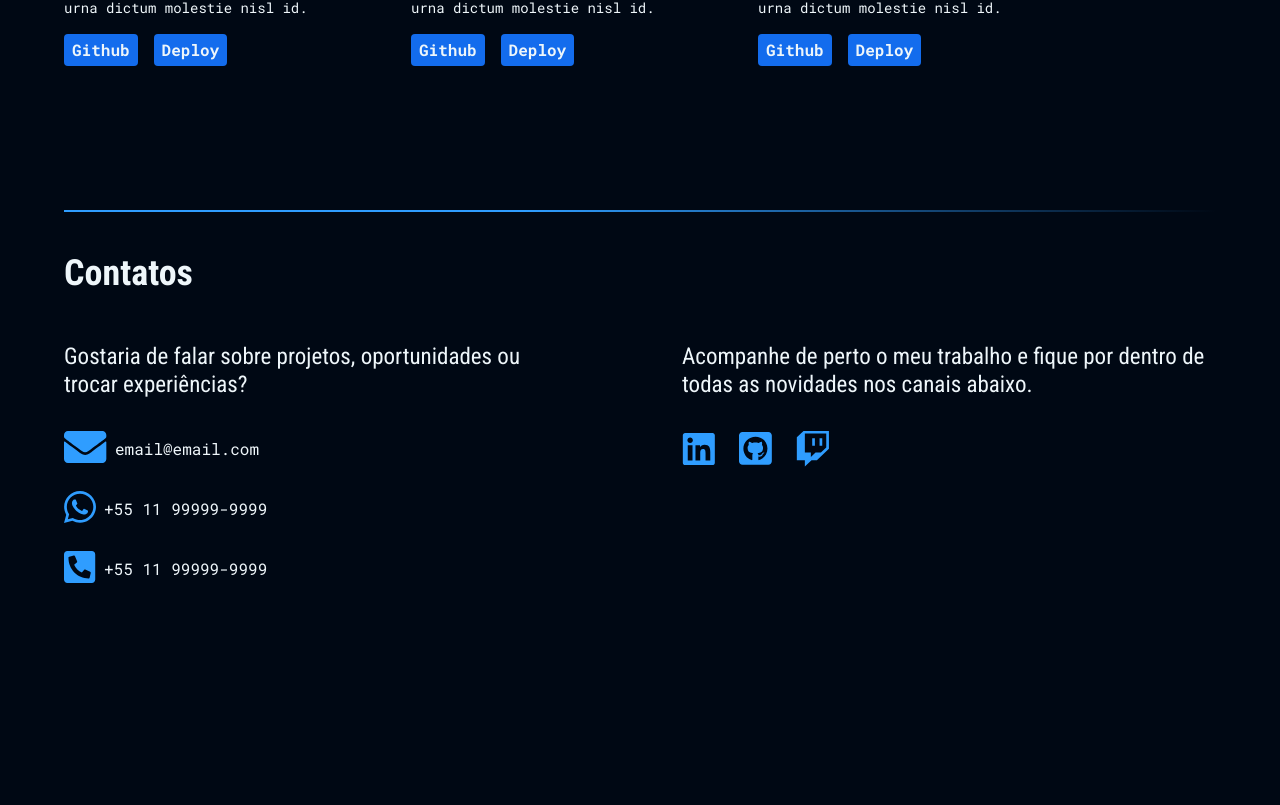
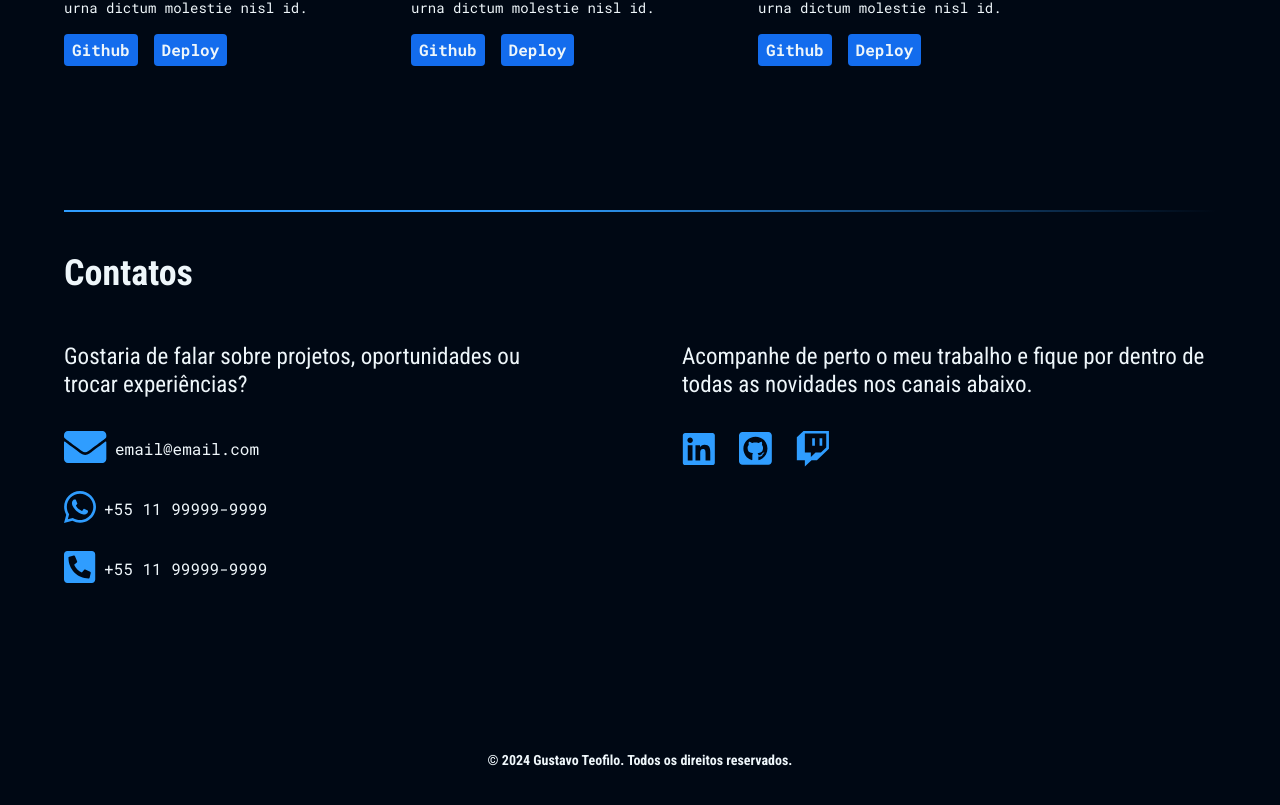
Before and after one commit to GTM35/portfolio, a React (Vite) app: page / in a window 1280 px wide. Shown: the part 1773-2578 px from the top of the page. Built offline with nearby package versions, Linux system fonts and the light colour scheme.

Commit message:
:sparkles: feat: Sessão Footer

```diff
--- a/src/App.tsx
+++ b/src/App.tsx
@@ -1,6 +1,7 @@
 import { GlobalStyle } from "./assets/styles/global";
 import About from "./Components/About";
 import Contacts from "./Components/Contacts";
+import Footer from "./Components/Footer";
 import Header from "./Components/Header";
 import Hero from "./Components/Hero";
 import Projects from "./Components/Projects";
@@ -14,6 +15,7 @@ function App() {
       <About />
       <Projects />
       <Contacts />
+      <Footer />
     </div>
   );
 }
--- a/src/Components/Contacts/style.ts
+++ b/src/Components/Contacts/style.ts
@@ -2,7 +2,6 @@ import styled from "styled-components";
 import { bodyMD, headingLG, headingXXL } from "../../assets/styles/global";
 
 export const ContainerContacts = styled.div`
-  margin-bottom: 300px;
   display: flex;
   gap: 127px;
 `;
--- /dev/null
+++ b/src/Components/Footer/index.tsx
@@ -0,0 +1,13 @@
+import { FooterContainer, TextFooter } from "./style";
+
+const Footer = () => {
+  return (
+    <FooterContainer>
+      <TextFooter>
+        © 2024 Gustavo Teofilo. Todos os direitos reservados.
+      </TextFooter>
+    </FooterContainer>
+  );
+};
+
+export default Footer;
--- /dev/null
+++ b/src/Components/Footer/style.ts
@@ -0,0 +1,15 @@
+import styled from "styled-components";
+import { headingSM } from "../../assets/styles/global";
+
+export const FooterContainer = styled.footer`
+  width: 100%;
+  display: flex;
+  align-items: center;
+  justify-content: center;
+  height: 60px;
+  margin-top: 144px;
+`;
+
+export const TextFooter = styled(headingSM)`
+  font-weight: bold;
+`;
```
